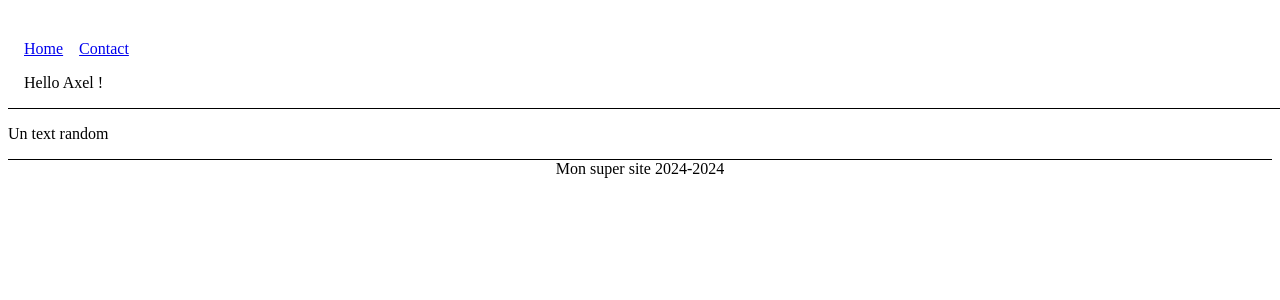
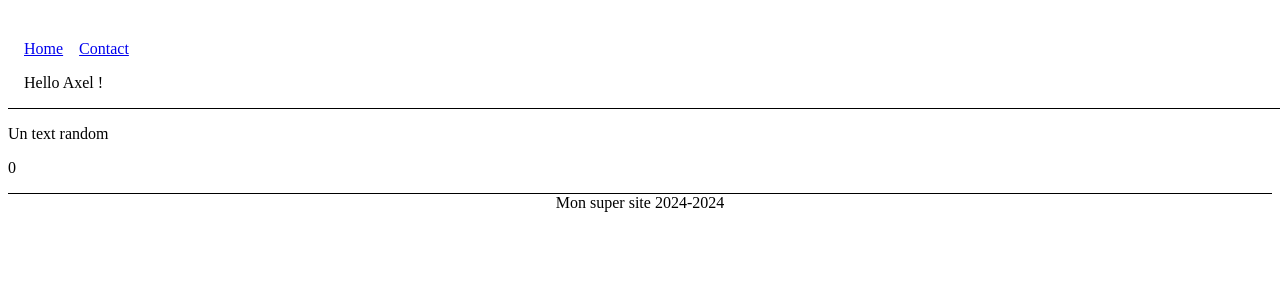
Before and after one commit to Elanis/tp1-react, a React (Vite) app: page /contact in a window 1280 px wide. Shown: the top 300 px of the page. Built offline with nearby package versions, Linux system fonts and the light colour scheme.

Commit message:
useContext

```diff
--- a/src/components/Contact/index.jsx
+++ b/src/components/Contact/index.jsx
@@ -1,5 +1,12 @@
+import { useCounter } from '../../hooks/useCounter.jsx';
+
 export default function Contact() {
+	const count = useCounter();
+
 	return (
-		<p>Un text random</p>
+		<>
+			<p>Un text random</p>
+			<p>{count}</p>
+		</>
 	);
 }
--- a/src/components/Home/index.jsx
+++ b/src/components/Home/index.jsx
@@ -1,12 +1,16 @@
 import { useEffect, useState } from 'react';
 
 import monTraitementPourBody from '../../business/monTraitementPourBody.js';
+
+import { useCounter, useCounterSetter } from '../../hooks/useCounter.jsx';
 import useWindowDimensions from '../../hooks/useWindowDimensions.js';
 
 import './index.css';
 
 export default function Home() {
-	const [count, setCount] = useState(0);
+	const count = useCounter();
+	const setCount = useCounterSetter();
+
 	const [count2, setCount2] = useState(0);
 
 	const { width, height } = useWindowDimensions();
--- /dev/null
+++ b/src/hooks/useCounter.jsx
@@ -0,0 +1,25 @@
+import { createContext, useContext, useState } from 'react';
+
+const CounterContext = createContext();
+
+export function CounterContextProvider({ children }) {
+	const [count, setCount] = useState(0);
+
+	return (
+		<CounterContext.Provider value={{count, setCount}}>
+			{children}
+		</CounterContext.Provider>
+	);
+}
+
+export function useCounter() {
+	const { count } = useContext(CounterContext);
+
+	return count;
+}
+
+export function useCounterSetter() {
+	const { setCount } = useContext(CounterContext);
+
+	return setCount;
+}
--- a/src/main.jsx
+++ b/src/main.jsx
@@ -2,8 +2,12 @@ import React from 'react';
 import ReactDOM from 'react-dom/client';
 import Router from './components/Router';
 
+import { CounterContextProvider } from './hooks/useCounter.jsx';
+
 ReactDOM.createRoot(document.getElementById('root')).render(
 	<React.StrictMode>
-		<Router />
+		<CounterContextProvider>
+			<Router />
+		</CounterContextProvider>
 	</React.StrictMode>,
 );
```
